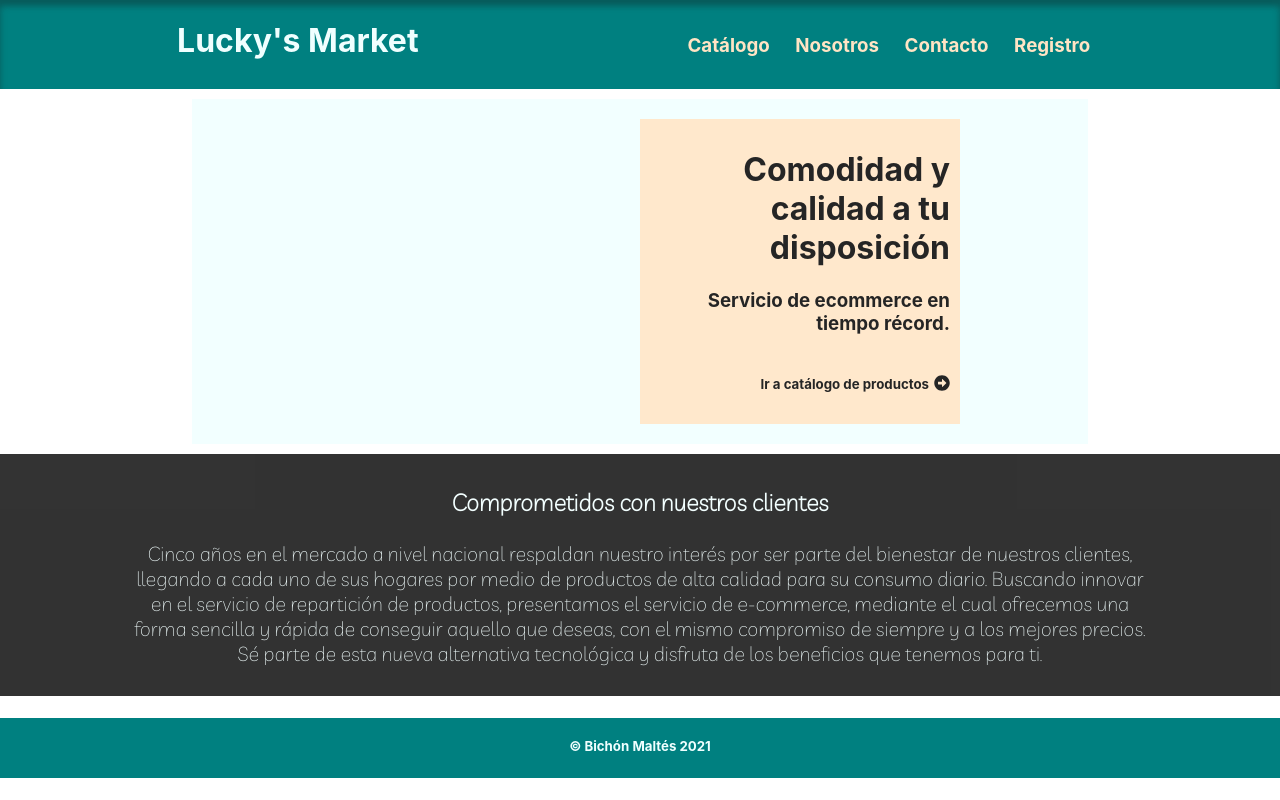
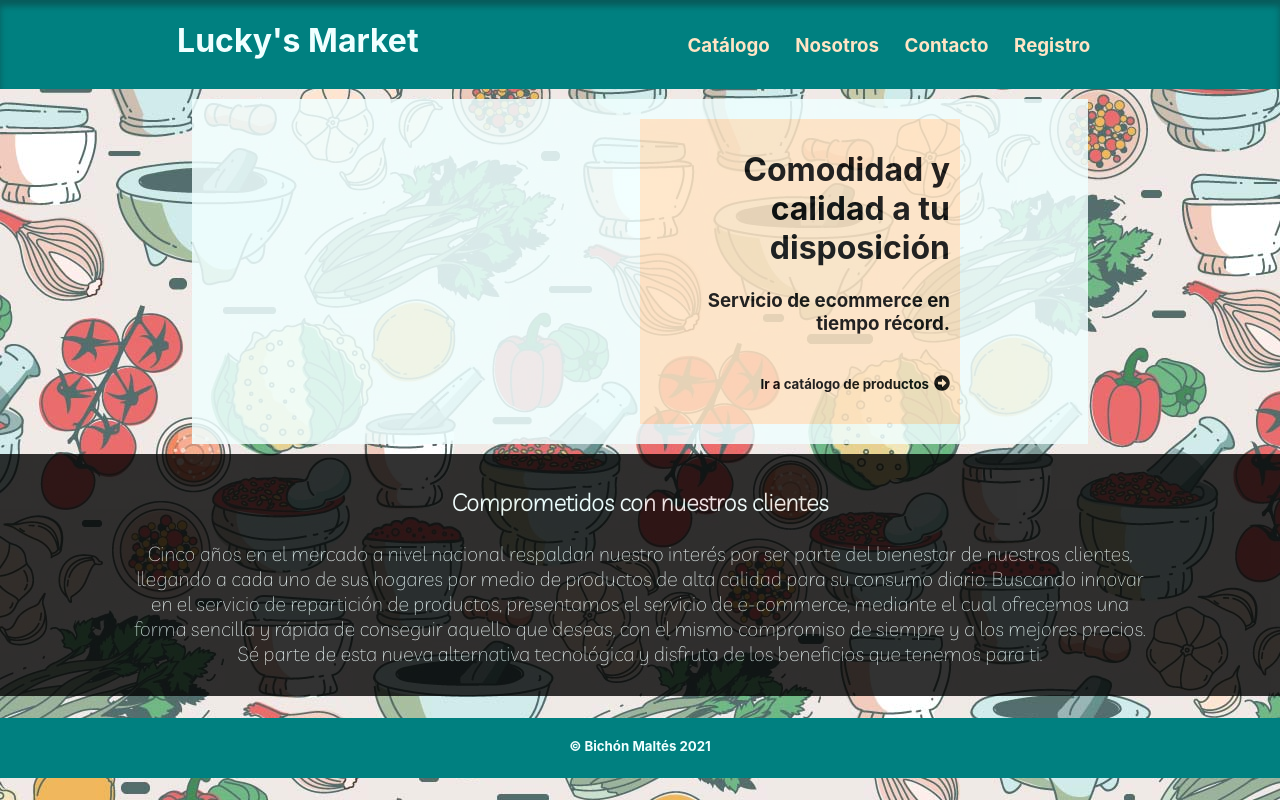
Before and after one commit to andme98/lucky-s-market, a React (Create React App) app: page / in a window 1280 px wide. Built offline with nearby package versions, Linux system fonts and the light colour scheme.

Commit message:
adding changes.

```diff
--- a/src/index.css
+++ b/src/index.css
@@ -7,7 +7,7 @@ body {
     sans-serif;
   -webkit-font-smoothing: antialiased;
   -moz-osx-font-smoothing: grayscale;
-
+  background-image: url('vegetables.jpg');
 }
 
 code {
@@ -107,7 +107,7 @@ code {
 }
 
 .main-paragraph {
-  opacity: 80%;
+  opacity: 0.8;
   color: azure;
   background-color: black;
   font-family: 'Livvic', sans-serif;
```
